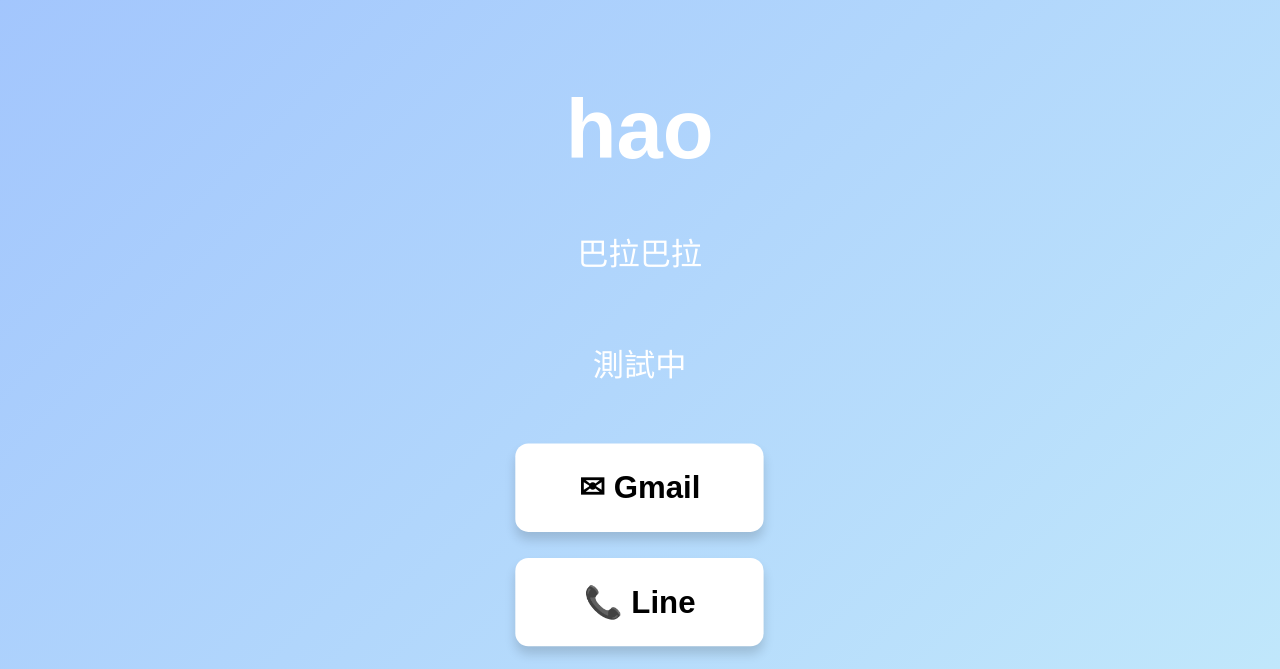
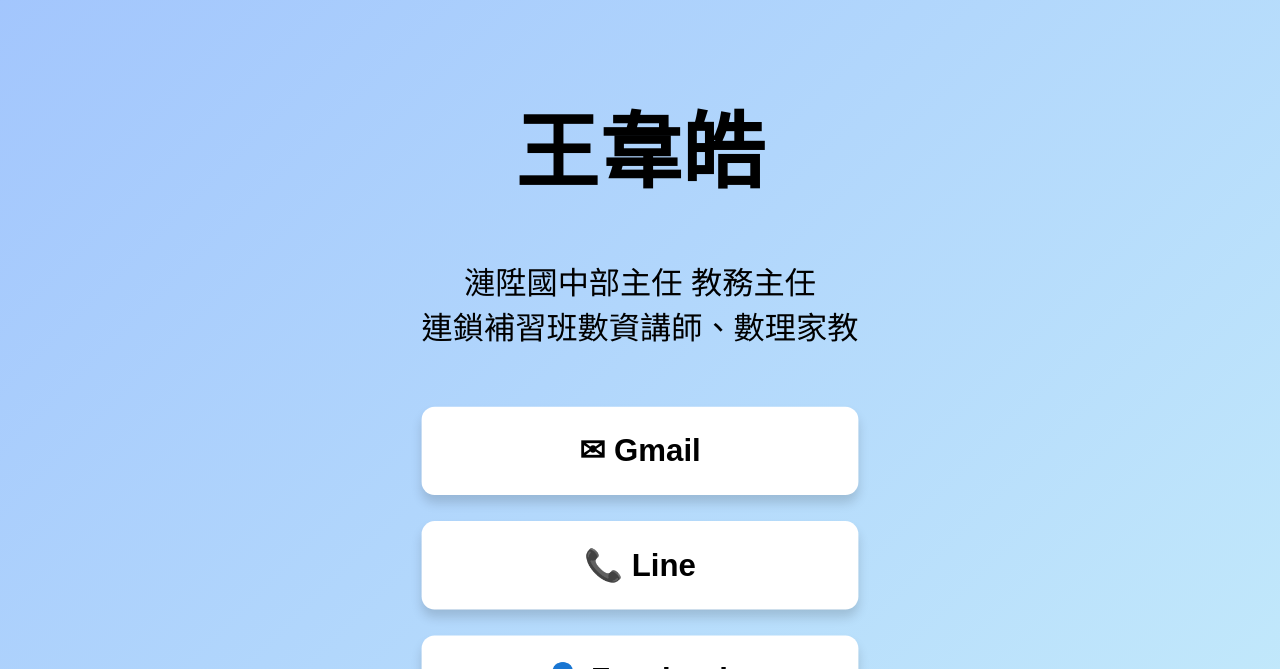
Before and after one commit to Fenghsuisme/hao_website, a plain HTML site: page index.html in a window 1280 px wide. Shown: the part 112-781 px from the top of the page. Drawn offline with Linux system fonts and the light colour scheme.

Commit message:
更新首頁與新增圖片

```diff
--- a/index.html
+++ b/index.html
@@ -12,7 +12,7 @@
             justify-content: center;
             min-height: 100vh;
             background: linear-gradient(135deg, #a1c4fd, #c2e9fb);
-            color: white;
+            color: black;
             font-family: Arial, sans-serif;
             text-align: center;
             padding: 20px;
@@ -30,7 +30,7 @@
         }
         p {
             font-size: 1.5rem;
-            color: #fff;
+            color: black;
             margin: 5px 0 25px;
         }
         .buttons {
@@ -93,10 +93,10 @@
 </head>
 <body>
     <div class="container">
-        <img src="111.HEIC" alt="Logo" class="logo">
-        <h1>hao</h1>
-        <p>巴拉巴拉</p>
-        <p>測試中</p>
+        <img src="image.jpeg" alt="Logo" class="logo">
+        <h1>王韋皓</h1>
+        <p>漣陞國中部主任 教務主任
+        <br>連鎖補習班數資講師、數理家教</p>
 
         <div class="buttons">
             <a href="mailto:thewayhowyoudo@gmail.com" class="button email">&#9993; Gmail</a>
```
Also changed, not shown: image.jpeg (added).
